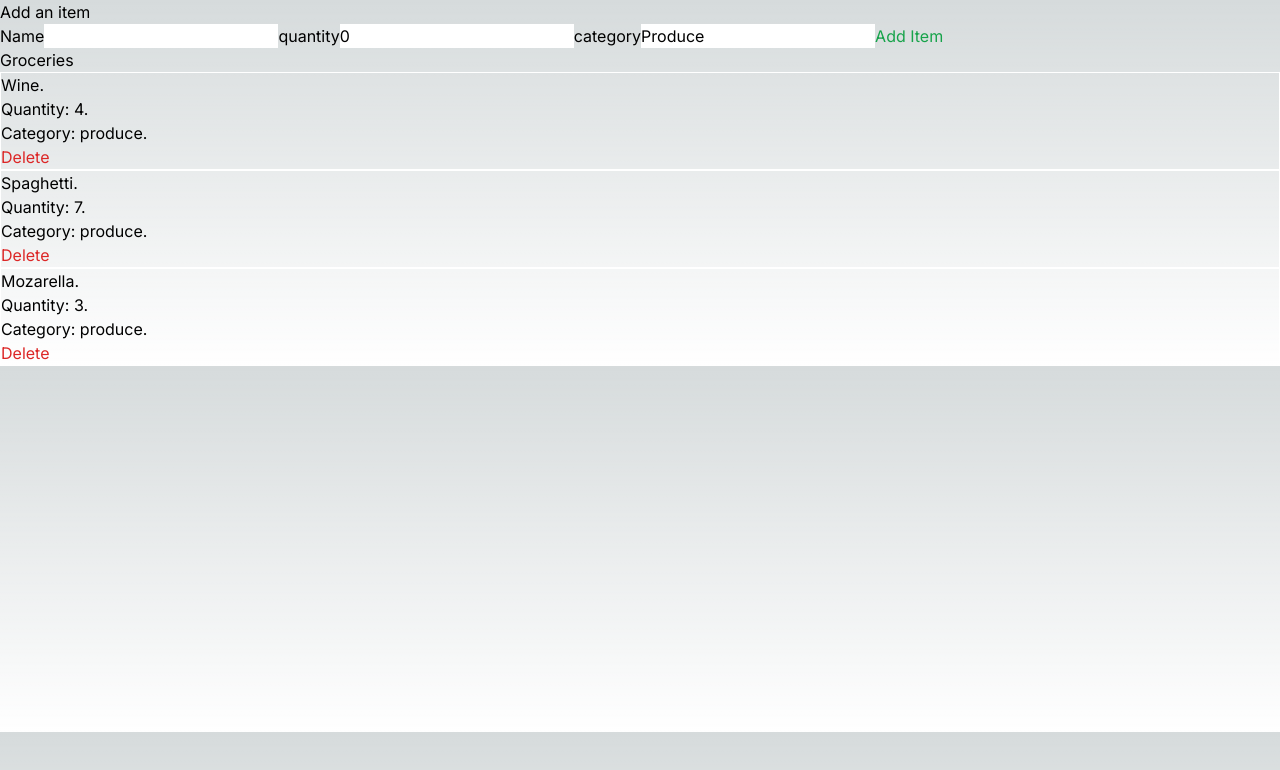
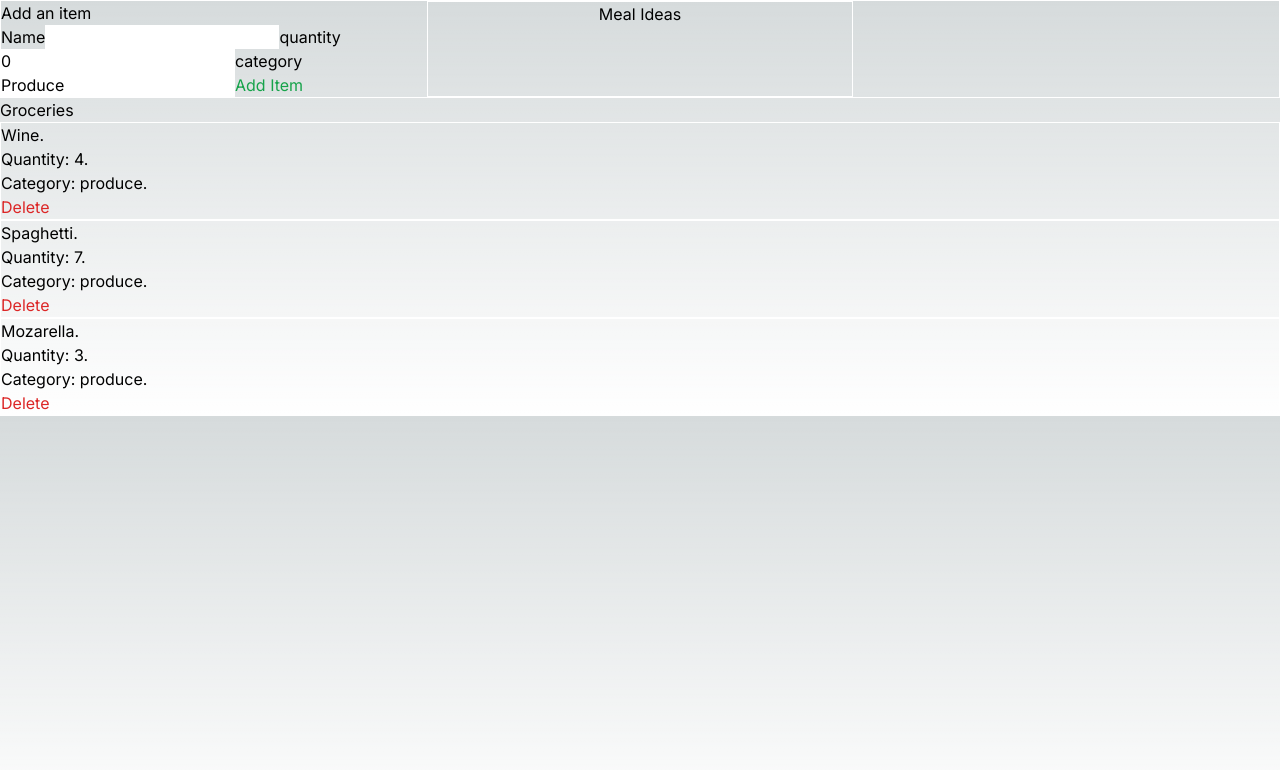
Before and after one commit to DorianLaycock/cprg306-assignments, a Next.js app: page /week7 in a window 1280 px wide. Shown: the top 770 px of the page. Built offline with nearby package versions, Linux system fonts and the light colour scheme.

Commit message:
Flex boxes for meal ideas

```diff
--- a/app/week7/page.js
+++ b/app/week7/page.js
@@ -24,9 +24,16 @@ export default function Page() {
   }
 
   return (
-  <main class="">
-    <div class="">
-      <Itemform onSubmit ={(item) => handleSubmit(item)} />
+  <main>
+    <div className="flex flex-row border border-white">
+      <div className="flex basis-1/3 w-150">
+        <Itemform onSubmit ={(item) => handleSubmit(item)} />
+      </div>
+      <div className="flex basis-1/3 justify-center border border-white">
+        Meal Ideas
+      </div>
+    </div>
+    <div>
       <Itemlist items ={items} onDelete = {handleDelete} />
     </div>
   </main>
```
